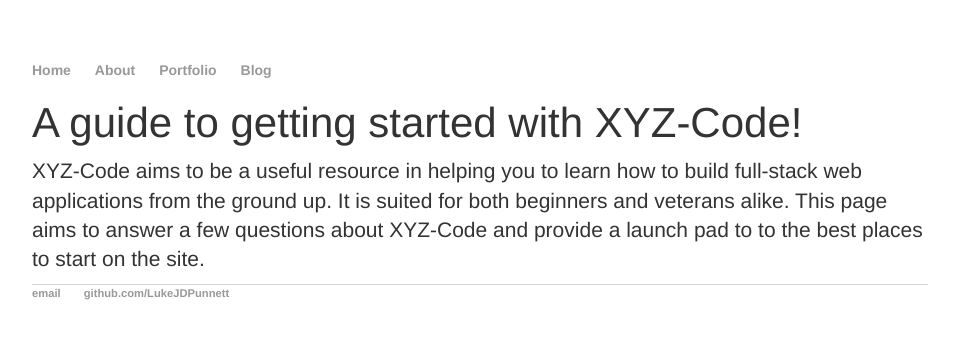
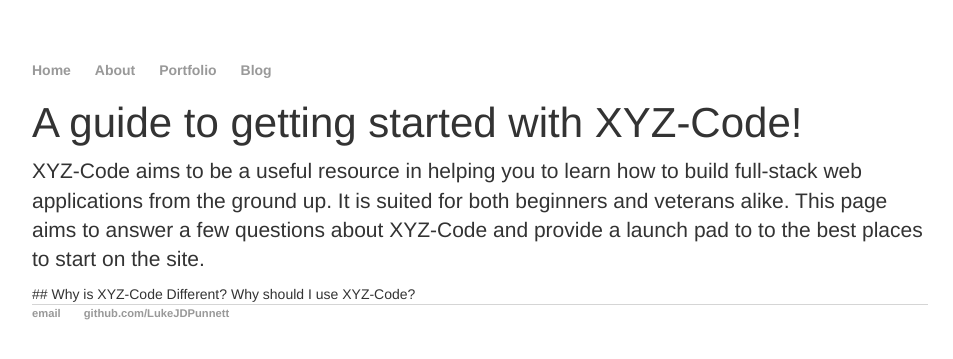
Before and after one commit to LukeJDPunnett/LukeJDPunnett.github.io2, a Jekyll site: the page built from about.html, in a window 1280 px wide. Shown: the top 359 px of the page, without its empty margins (160-1113 px from the left). Built offline with Jekyll 4.4.1, drawn with Linux system fonts in a browser that asks for light colours.

Commit message:
Update about.html

```diff
--- a/about.html
+++ b/about.html
@@ -9,4 +9,6 @@ title: Luke Punnett
 		to the best places to start on the site.
 	</p>
 
+	## Why is XYZ-Code Different? Why should I use XYZ-Code?
+
 </div><!-- /.blurb -->
```
